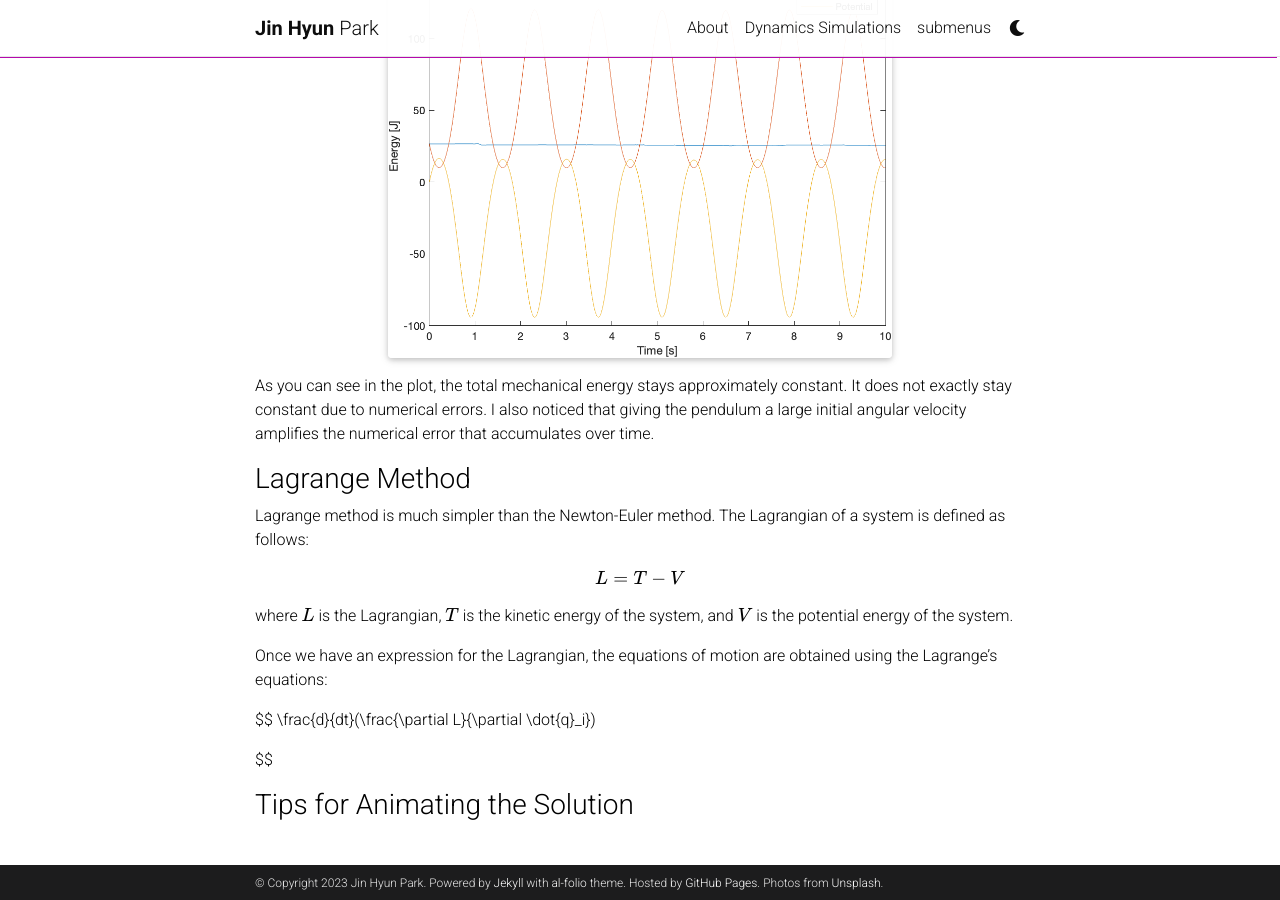
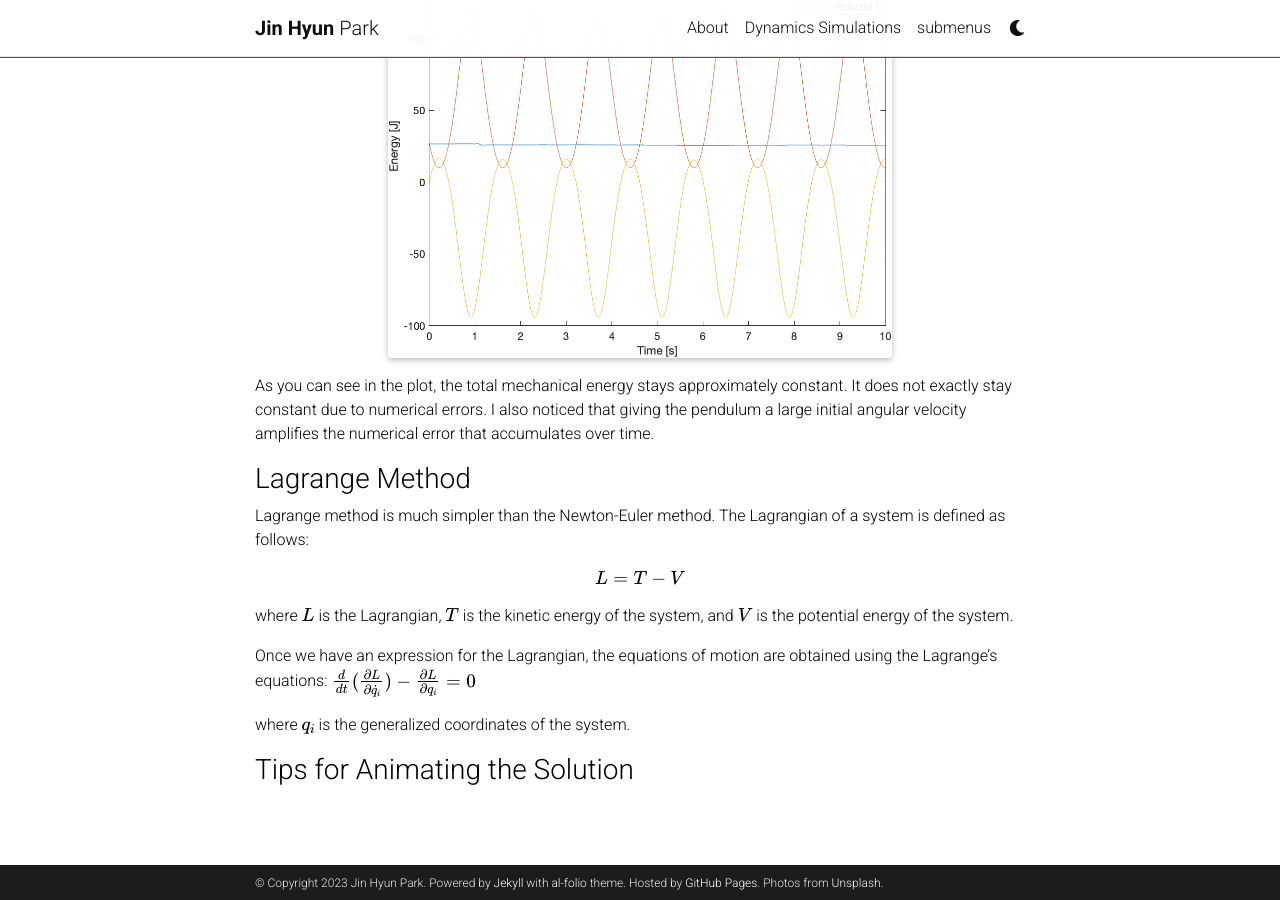
Before and after one commit to jinhyunpark2459/jinhyunpark2459.github.io, a Jekyll site: the page built from _projects/single_pendulum.md, in a window 1280 px wide and 900 px high, scrolled down 5796 px. Built offline with Jekyll 4.4.1, drawn with Linux system fonts in a browser that asks for light colours; full-size pictures stand in for the smaller copies a plugin makes; comment, search, counter and statistics services are not loaded; a style sheet for code colours, icons or effects is not loaded.

Commit message:
Update single_pendulum.md

```diff
--- a/_projects/single_pendulum.md
+++ b/_projects/single_pendulum.md
@@ -225,9 +225,9 @@ $$
 where $$L$$ is the Lagrangian, $$T$$ is the kinetic energy of the system, and $$V$$ is the potential energy of the system.
 
 Once we have an expression for the Lagrangian, the equations of motion are obtained using the Lagrange's equations:
+$$
+\frac{d}{dt}(\frac{\partial L}{\partial \dot{q}_i})-\frac{\partial L}{\partial q_i}=0
+$$
 
-$$
-\frac{d}{dt}(\frac{\partial L}{\partial \dot{q}_i})
-
-$$
+where $$q_i$$ is the generalized coordinates of the system.
 ### Tips for Animating the Solution
```
